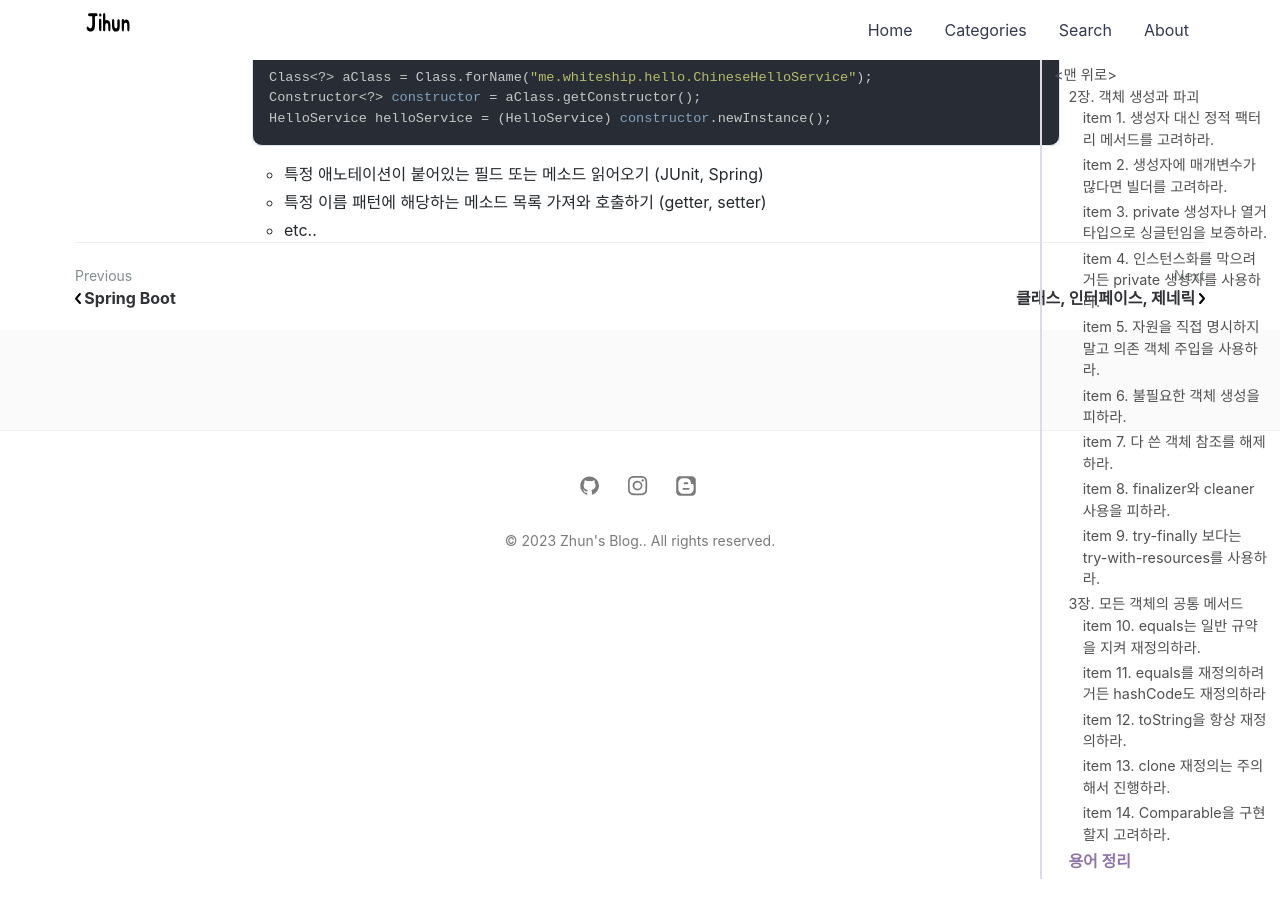
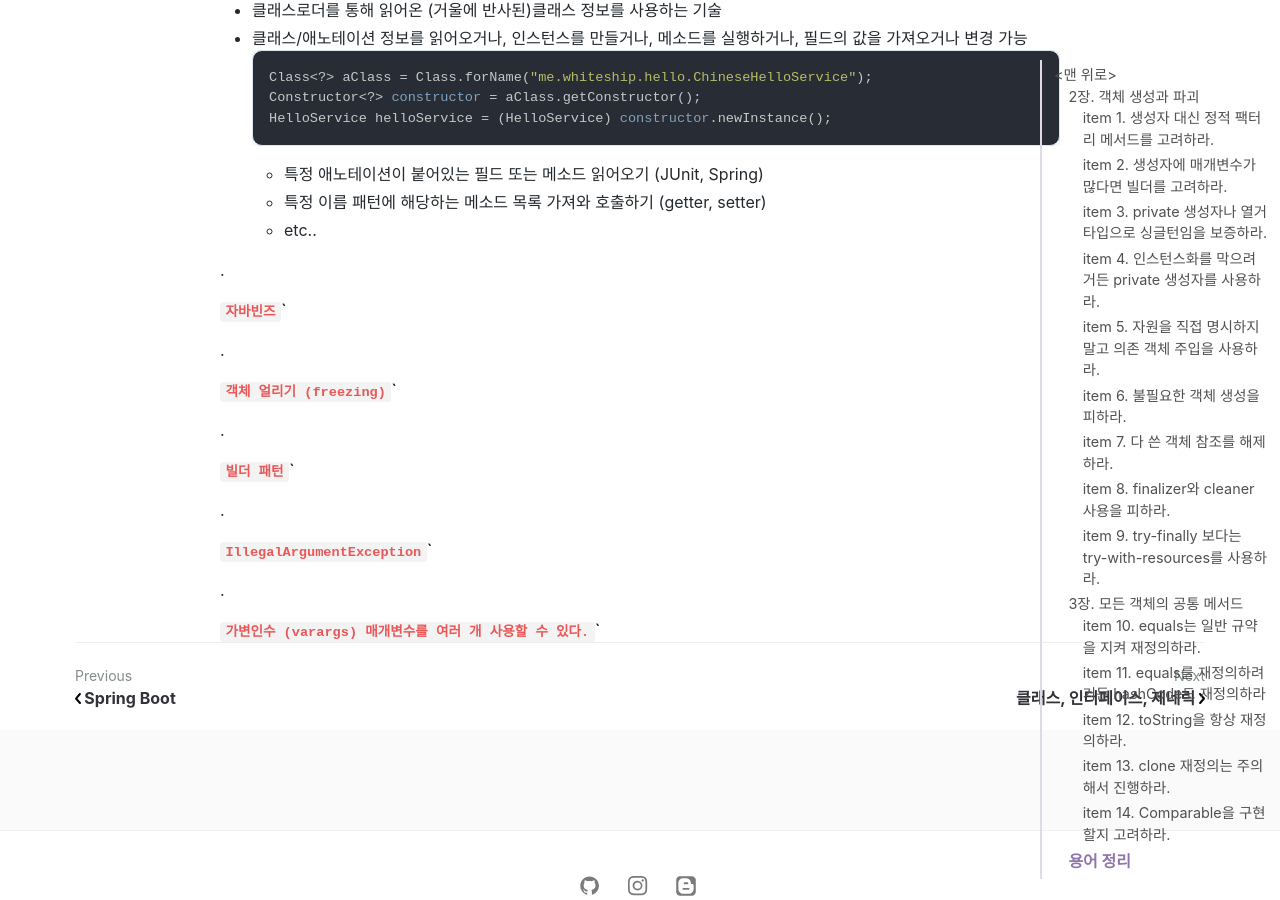
Before and after one commit to jihunparkme/jihunparkme.github.io, a Jekyll site: the page built from _posts/2023-04-07-Effective-Java-Object.md, in a window 1280 px wide and 900 px high, scrolled down 24041 px. Built offline with Jekyll 4.4.1, drawn with Linux system fonts in a browser that asks for light colours; nearby versions of some CDN libraries; comment, search, counter and statistics services are not loaded.

Commit message:
[Effective Java] item 2. 생성자에 매개변수가 많다면 빌더를 고려하라
- 자바빈

```diff
--- a/_posts/2023-04-07-Effective-Java-Object.md
+++ b/_posts/2023-04-07-Effective-Java-Object.md
@@ -1066,3 +1066,23 @@ public interface HelloService {
   - 특정 애노테이션이 붙어있는 필드 또는 메소드 읽어오기 (JUnit, Spring)
   - 특정 이름 패턴에 해당하는 메소드 목록 가져와 호출하기 (getter, setter)
   - etc..
+
+.
+
+**`자바빈즈``**
+
+.
+
+**`객체 얼리기 (freezing)``**
+
+.
+
+**`빌더 패턴``**
+
+.
+
+**`IllegalArgumentException``**
+
+.
+
+**`가변인수 (varargs) 매개변수를 여러 개 사용할 수 있다.``**
```
